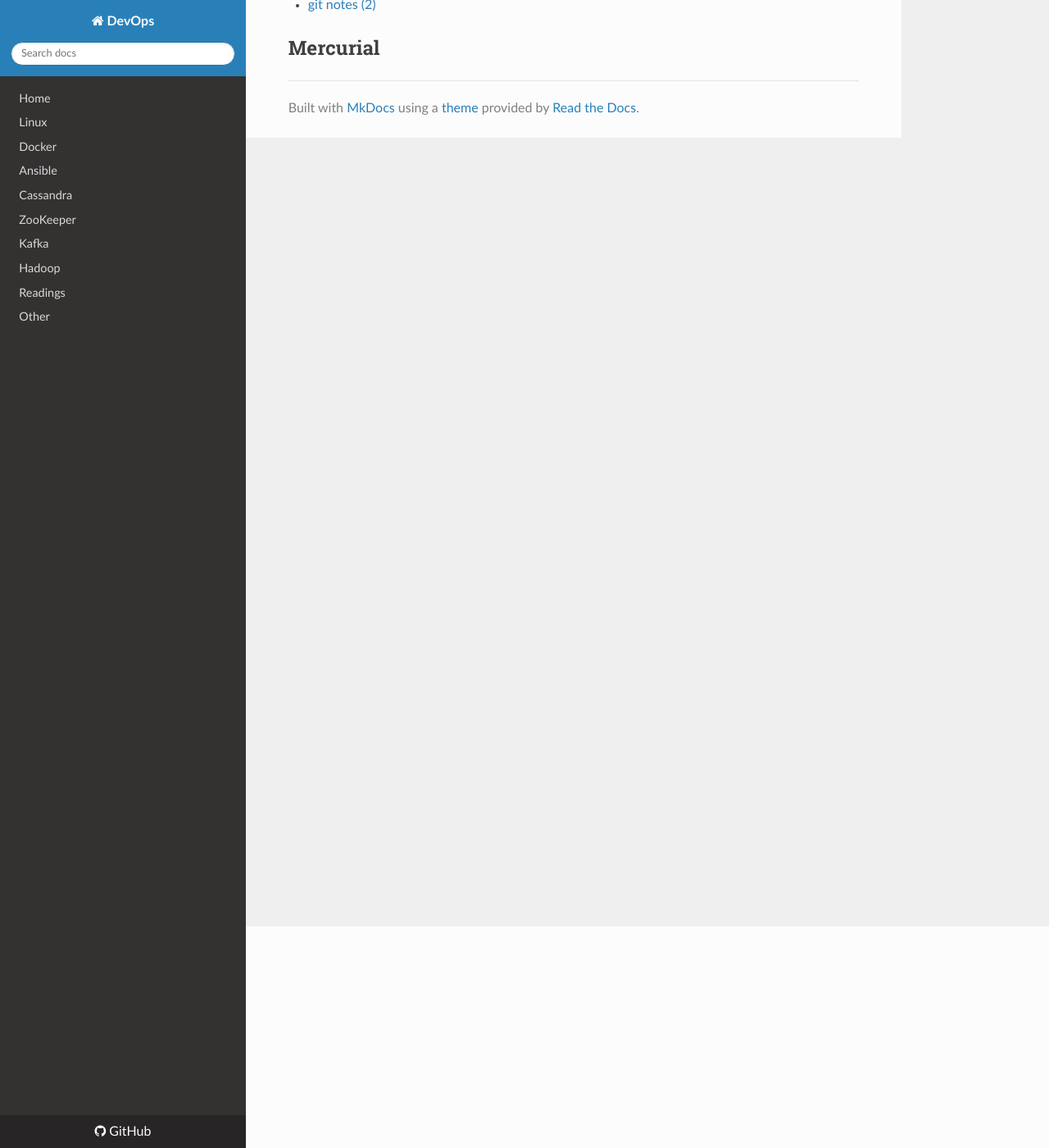
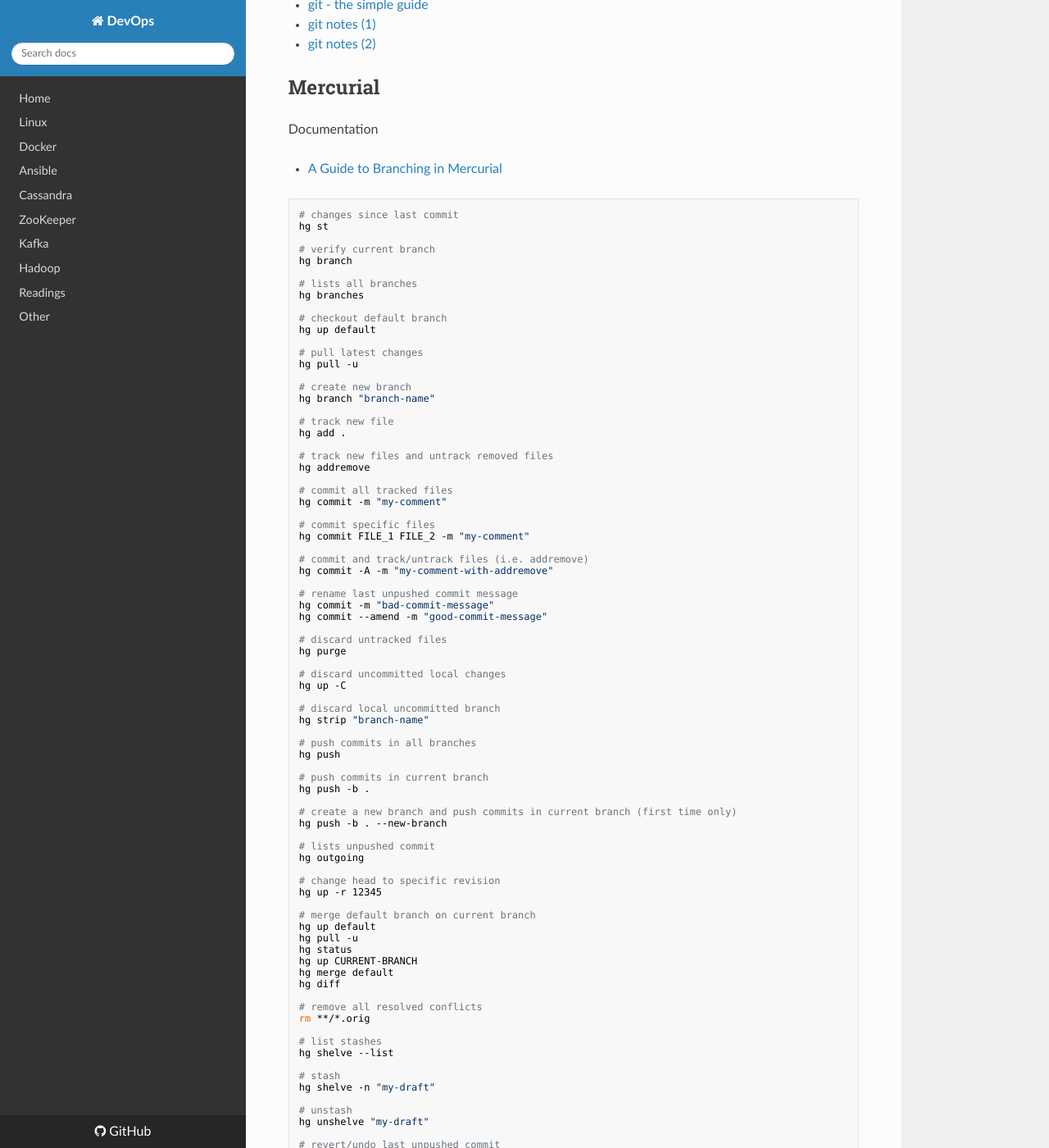
Before and after one commit to niqdev/devops, an MkDocs documentation site: the page built from docs/vcs.md, in a window 1280 px wide and 1400 px high, scrolled down 270 px. Shown: the whole window at 82% size. Built offline with MkDocs 1.6.1, drawn with Linux system fonts in a browser that asks for light colours; nearby versions of some CDN libraries; old or Windows-style settings are respelled for this version of MkDocs; some of the changed text lies outside the part shown.

Commit message:
doc: add mercurial to vcs

````diff
--- a/dev.txt
+++ b/dev.txt
@@ -12,6 +12,8 @@ https://github.com/josephpconley/spark-seed.g8
 * EMR docs, boto3, zeppelin
 
 * monit
+
+* add in linux: nohup, mc
 
 * awesome links, best practices
 
--- a/docs/vcs.md
+++ b/docs/vcs.md
@@ -1,9 +1,112 @@
 # Version Control Systems
 
 ## Git
+
+Documentation
 
 * [git - the simple guide](https://rogerdudler.github.io/git-guide)
 * [git notes (1)](https://github.com/niqdev/git-notes/blob/master/git-real-1.md)
 * [git notes (2)](https://github.com/niqdev/git-notes/blob/master/git-real-2.md)
 
 ## Mercurial
+
+Documentation
+
+* [A Guide to Branching in Mercurial](http://stevelosh.com/blog/2009/08/a-guide-to-branching-in-mercurial)
+
+```
+# changes since last commit
+hg st
+
+# verify current branch
+hg branch
+
+# lists all branches
+hg branches
+
+# checkout default branch
+hg up default
+
+# pull latest changes
+hg pull -u
+
+# create new branch
+hg branch "branch-name"
+
+# track new file
+hg add .
+
+# track new files and untrack removed files
+hg addremove
+
+# commit all tracked files
+hg commit -m "my-comment"
+
+# commit specific files
+hg commit FILE_1 FILE_2 -m "my-comment"
+
+# commit and track/untrack files (i.e. addremove)
+hg commit -A -m "my-comment-with-addremove"
+
+# rename last unpushed commit message
+hg commit -m "bad-commit-message"
+hg commit --amend -m "good-commit-message"
+
+# discard untracked files
+hg purge
+
+# discard uncommitted local changes
+hg up -C
+
+# discard local uncommitted branch
+hg strip "branch-name"
+
+# push commits in all branches
+hg push
+
+# push commits in current branch
+hg push -b .
+
+# create a new branch and push commits in current branch (first time only)
+hg push -b . --new-branch
+
+# lists unpushed commit
+hg outgoing
+
+# change head to specific revision
+hg up -r 12345
+
+# merge default branch on current branch
+hg up default
+hg pull -u
+hg status
+hg up CURRENT-BRANCH
+hg merge default
+hg diff
+
+# remove all resolved conflicts
+rm **/*.orig
+
+# list stashes
+hg shelve --list
+
+# stash
+hg shelve -n "my-draft"
+
+# unstash
+hg unshelve "my-draft"
+
+# revert/undo last unpushed commit
+hg strip -r -1 --keep
+hg strip --keep --rev .
+
+# solve conflicts manually and then mark it as merged
+hg resolve -m FILE-NAME
+
+# lists commits
+hg log
+hg ls
+
+# pretty log
+hg history --graph --limit 10
+```
````
